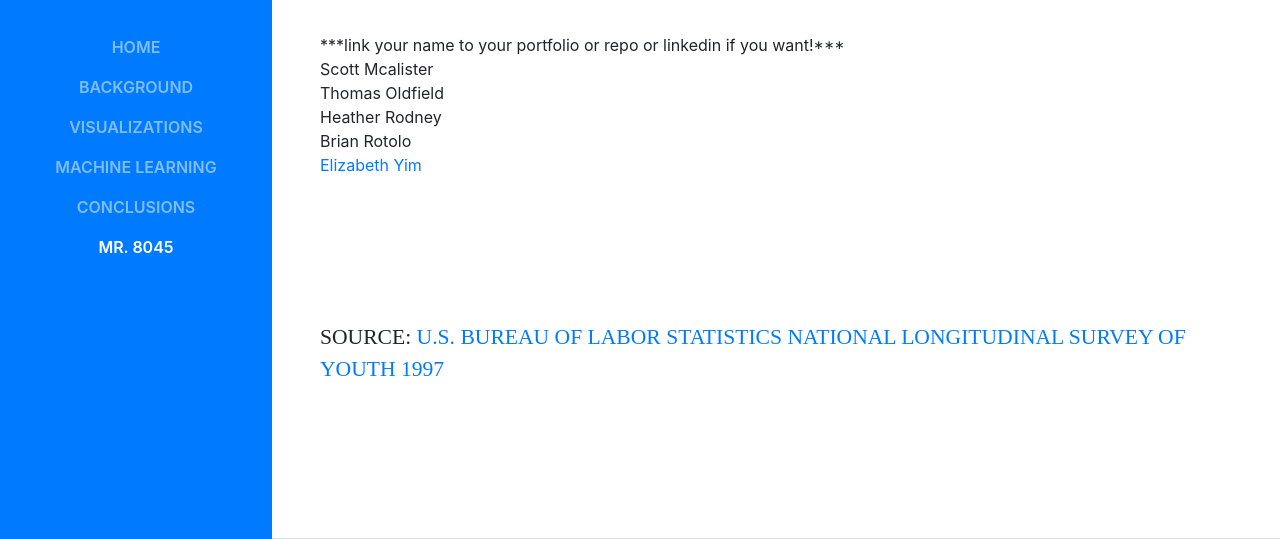
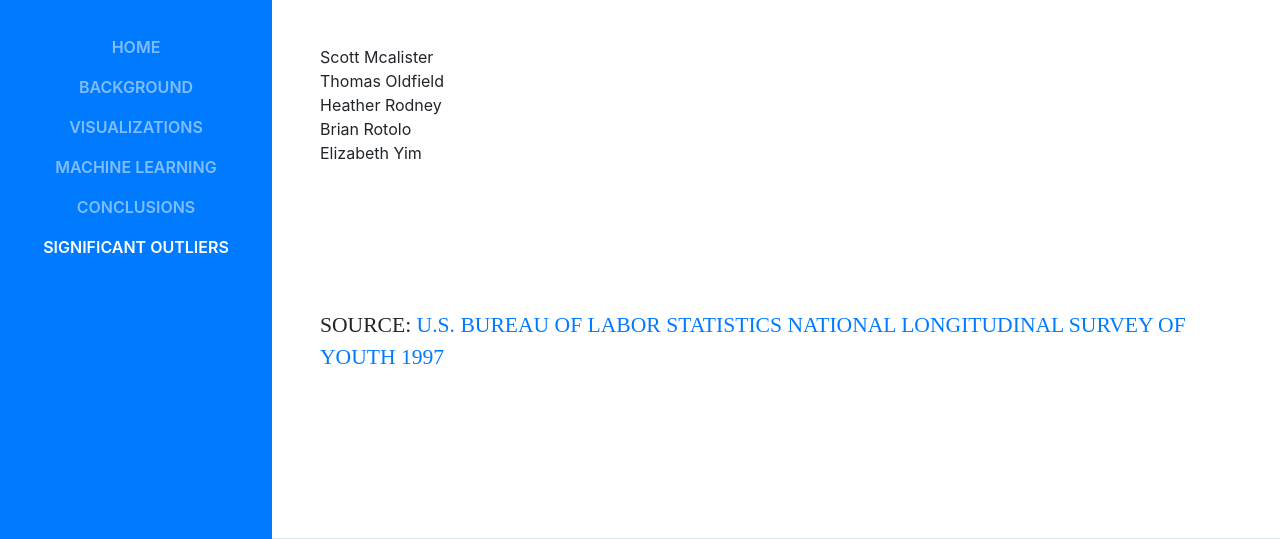
Before and after one commit to TilDeathDoUsChart/TilDeathDoUsChart.github.io, a website with bundled scripts: page index.html in a window 1280 px wide. Shown: the part 261-800 px from the top of the page. Built offline with nearby package versions, Linux system fonts and the light colour scheme; a web font is replaced by a local one.

Commit message:
outliers

```diff
--- a/index.html
+++ b/index.html
@@ -52,7 +52,7 @@
             <a class="nav-link js-scroll-trigger" href="#conclusions">Conclusions</a>
           </li>
           <li class="nav-item">
-            <a class="nav-link js-scroll-trigger" href="#noteworthy">Mr. 8045</a>
+            <a class="nav-link js-scroll-trigger" href="#outliers">Significant Outliers</a>
           </li>
         </ul>
       </div>
@@ -67,12 +67,11 @@
             <span class="text-primary">Chart</span>
           </h1>
           <div class="subheading mb-5"><big><big>A Study on the Effect of Life Events on Marital Status</big></big></div>
-            ***link your name to your portfolio or repo or linkedin if you want!***<br>
             Scott Mcalister<br>
             Thomas Oldfield<br>
             Heather Rodney<br>
             Brian Rotolo<br>
-            <a href='https://yimej.github.io' target='_blank'>Elizabeth Yim</a>
+            Elizabeth Yim
             <!-- THIS IS FOR THE LINK ICON!!! <i class="fa fa-external-link" aria-hidden="true"></i> -->
           <br><br><br><br><br><br><br>
           <div class="subheading mb-5">
@@ -155,9 +154,10 @@
       </section>
 
       <!-- NOTEWORTHY PROFILES -->
-      <section class="resume-section p-3 p-lg-5 d-flex flex-column" id="noteworthy">
+      <section class="resume-section p-3 p-lg-5 d-flex flex-column" id="outliers">
         <div class="my-auto">
-          <h2 class="mb-5">Mr. 8045</h2>
+          <h2 class="mb-5">Significant Outliers</h2>
+          <div class="subheading mb-5">Mr. 8045</div>
           professional ho
         </div>
       </section>
```
